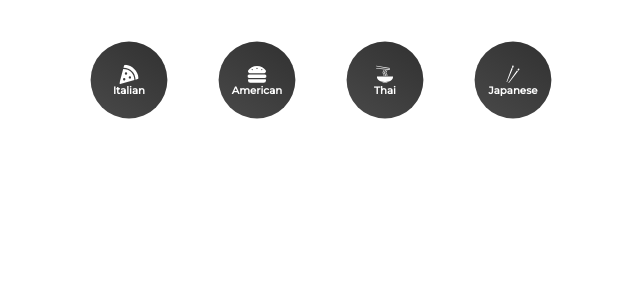
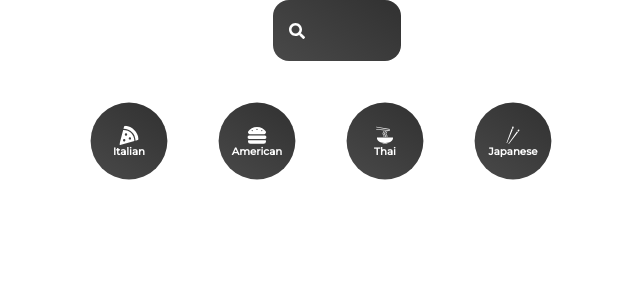
Before and after one commit to MKdev431/recipe-app, a React (Vite) app: page /recipe/1 in a window 1280 px wide. Shown: the top 300 px of the page, without its empty margins (303-943 px from the left). Built offline with nearby package versions, Linux system fonts and the light colour scheme.

Commit message:
add search bar

```diff
--- a/src/App.jsx
+++ b/src/App.jsx
@@ -1,6 +1,7 @@
 import Category from "./components/Category";
 import Pages from "./pages/Pages";
 import { BrowserRouter as Router } from "react-router-dom";
+import Search from "./components/Search";
 
 import "./App.css";
 
@@ -8,6 +9,7 @@
   return (
     <div className="App">
       <Router>
+        <Search />
         <Category />
         <Pages />
       </Router>
--- /dev/null
+++ b/src/components/Search.jsx
@@ -0,0 +1,51 @@
+import { useState } from "react";
+import { FaSearch } from "react-icons/fa";
+import styled from "styled-components";
+
+export default function Search() {
+  const [input, setInput] = useState("");
+
+  const submitHandler = e => {
+    e.preventDefault();
+    console.log("done");
+  };
+
+  return (
+    <FormStyle onSubmit={submitHandler}>
+      <div>
+        <FaSearch></FaSearch>
+        <input
+          value={input}
+          onChange={e => setInput(e.target.value)}
+          type="text"
+        />
+      </div>
+    </FormStyle>
+  );
+}
+
+const FormStyle = styled.form`
+  margin: 0 20rem;
+  div {
+    position: relative;
+    width: 100%;
+  }
+  input {
+    border: none;
+    background: linear-gradient(35deg, #494949, #313131);
+    font-size: 1.5rem;
+    color: white;
+    padding: 1rem 3rem;
+    border: none;
+    border-radius: 1rem;
+    outline: none;
+    width: 100%;
+  }
+  svg {
+    position: absolute;
+    top: 50%;
+    left: 0;
+    transform: translate(100%, -50%);
+    color: white;
+  }
+`;
```
